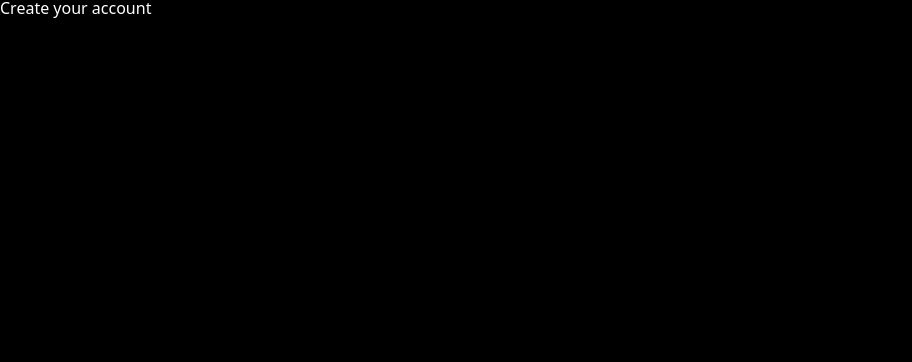
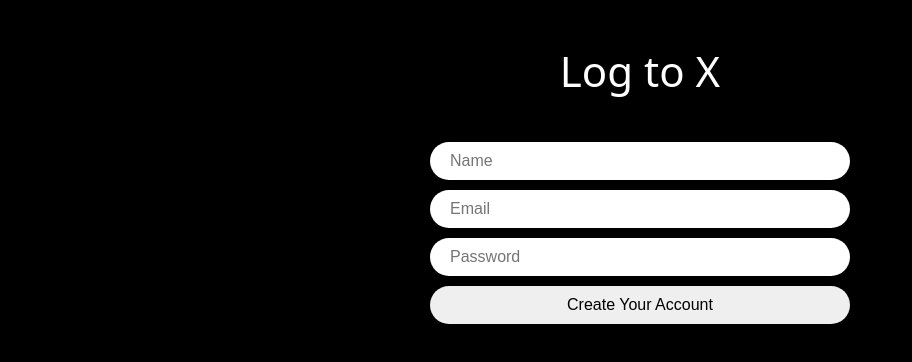
Before and after one commit to GALBICCIM/react-twitter-app, a React (Vite) app: page /create-account in a window 1280 px wide. Shown: the top 362 px of the page, without its empty margins (0-912 px from the left). Built offline with nearby package versions, Linux system fonts and the light colour scheme; the HTML template or start-up script is replaced by a standard one.

Commit message:
Handling exceptions and modify create account router

```diff
--- a/package.json
+++ b/package.json
@@ -10,6 +10,7 @@
     "preview": "vite preview"
   },
   "dependencies": {
+    "firebase": "^10.1.0",
     "react": "^18.2.0",
     "react-dom": "^18.2.0",
     "react-router-dom": "^6.14.2",
--- a/src/App.tsx
+++ b/src/App.tsx
@@ -1,11 +1,14 @@
 import { createBrowserRouter, RouterProvider } from "react-router-dom";
-import Layout from "./components/Layout";
-import Home from "./routes/Home";
-import Profile from "./routes/Profile";
-import CreateAccount from "./routes/Create-account";
-import { Login } from "./routes/Login";
-import { createGlobalStyle } from "styled-components";
-import reset from "styled-reset";
+import Layout from "./components/layout";
+import Home from "./routes/home";
+import Profile from "./routes/profile";
+import CreateAccount from "./routes/create-account";
+import { Login } from "./routes/login";
+import { useEffect, useState } from "react";
+import LoadingScreen from "./components/loading-screen";
+import { auth } from "./firebase";
+import { GlobalStyle } from "./styles/GlobalStyle";
+import styled from "styled-components";
 
 const router = createBrowserRouter([
    {
@@ -32,25 +35,27 @@ const router = createBrowserRouter([
    },
 ]);
 
-const GlobalStyle = createGlobalStyle`
-   ${reset};
-   * {
-
-   }
-
-   body {
-      background-color: black;
-      color: white;
-      font-family: system-ui, -apple-system, BlinkMacSystemFont, 'Segoe UI', Roboto, Oxygen, Ubuntu, Cantarell, 'Open Sans', 'Helvetica Neue', sans-serif;
-   }
+const Wrapper = styled.div`
+   height: 100vh;
+   display: flex;
+   justify-content: center;
 `;
 
 const App = () => {
+   const [isLoading, setIsLoading] = useState(true);
+   const init = async () => {
+      await auth.authStateReady();
+      setIsLoading(false);
+   };
+
+   useEffect(() => {
+      init();
+   }, []);
    return (
-      <>
+      <Wrapper>
          <GlobalStyle />
-         <RouterProvider router={router} />
-      </>
+         {isLoading ? <LoadingScreen /> : <RouterProvider router={router} />}
+      </Wrapper>
    );
 };
 
--- /dev/null
+++ b/src/components/loading-screen.tsx
@@ -0,0 +1,11 @@
+import * as S from "../styles/LoadingStyle";
+
+const LoadingScreen = () => {
+   return (
+      <S.Wrapper>
+         <S.Text>loading...</S.Text>
+      </S.Wrapper>
+   );
+};
+
+export default LoadingScreen;
--- /dev/null
+++ b/src/firebase.ts
@@ -0,0 +1,16 @@
+import { initializeApp } from "firebase/app";
+import { getAuth } from "firebase/auth";
+
+const firebaseConfig = {
+   apiKey: "AIzaSyDCw2S4xKuW9cy7irwb0qTQ3CO-k7kttEs",
+   authDomain: "nwitter-reloaded-d42f4.firebaseapp.com",
+   projectId: "nwitter-reloaded-d42f4",
+   storageBucket: "nwitter-reloaded-d42f4.appspot.com",
+   messagingSenderId: "912769767867",
+   appId: "1:912769767867:web:1f19d1c01c739daff4cc9e",
+};
+
+// Firebase 초기화
+const app = initializeApp(firebaseConfig);
+
+export const auth = getAuth(app);
--- a/src/routes/Create-account.tsx
+++ b/src/routes/Create-account.tsx
@@ -1,5 +1,52 @@
+import { useState } from "react";
+import * as S from "../styles/CreateAccountStyle";
+
 const CreateAccount = () => {
-   return <h1>Create your account</h1>;
+   const [isLoading, setLoading] = useState(false);
+   const [error, setError] = useState("");
+   const [name, setName] = useState("");
+   const [email, setEmail] = useState("");
+   const [password, setPassword] = useState("");
+
+   const onChange = (e: React.ChangeEvent<HTMLInputElement>) => {
+      const {
+         target: { name, value },
+      } = e;
+
+      if (name === "name") setName(value);
+      else if (name === "email") setEmail(value);
+      else if (name === "password") setPassword(value);
+   };
+
+   const onSubmit = (e: React.FormEvent<HTMLFormElement>) => {
+      e.preventDefault();
+
+      // 예외 처리
+      try {
+         // create an account
+         // set the name of the user
+         // redirect to the home page
+      } catch (e) {
+         // setError()
+      } finally {
+         setLoading(false);
+      }
+
+      console.log(name, email, password);
+   };
+
+   return (
+      <S.Wrapper>
+         <S.Title>Log to X</S.Title>
+         <S.Form onSubmit={onSubmit}>
+            <S.Input name="name" onChange={onChange} value={name} placeholder="Name" type="text" required />
+            <S.Input name="email" onChange={onChange} value={email} placeholder="Email" type="email" required />
+            <S.Input name="password" onChange={onChange} value={password} placeholder="Password" type="password" required />
+            <S.Input type="submit" value={isLoading ? "Loading..." : "Create Your Account"} />
+         </S.Form>
+         {error !== "" ? <S.Error>{error}</S.Error> : null}
+      </S.Wrapper>
+   );
 };
 
 export default CreateAccount;
--- /dev/null
+++ b/src/styles/CreateAccountStyle.ts
@@ -0,0 +1,40 @@
+import { styled } from "styled-components";
+
+export const Wrapper = styled.div`
+   height: 100%;
+   width: 420px;
+   display: flex;
+   flex-direction: column;
+   align-items: center;
+   padding: 50px 0px;
+`;
+
+export const Title = styled.h1`
+   font-size: 42px;
+`;
+
+export const Form = styled.form`
+   margin-top: 50px;
+   display: flex;
+   flex-direction: column;
+   gap: 10px;
+   width: 100%;
+`;
+
+export const Input = styled.input`
+   padding: 10px 20px;
+   border-radius: 50px;
+   border: none;
+   font-size: 16px;
+   &[type="submit"] {
+      cursor: pointer;
+      &:hover {
+         opacity: 0.8;
+      }
+   }
+`;
+
+export const Error = styled.span`
+   font-weight: 600;
+   color: tomato;
+`;
--- /dev/null
+++ b/src/styles/GlobalStyle.ts
@@ -0,0 +1,15 @@
+import { createGlobalStyle } from "styled-components";
+import reset from "styled-reset";
+
+export const GlobalStyle = createGlobalStyle`
+   ${reset};
+   * {
+
+   }
+
+   body {
+      background-color: black;
+      color: white;
+      font-family: system-ui, -apple-system, BlinkMacSystemFont, 'Segoe UI', Roboto, Oxygen, Ubuntu, Cantarell, 'Open Sans', 'Helvetica Neue', sans-serif;
+   }
+`;
--- /dev/null
+++ b/src/styles/LoadingStyle.ts
@@ -0,0 +1,12 @@
+import styled from "styled-components";
+
+export const Wrapper = styled.div`
+   height: 100vh;
+   display: flex;
+   justify-content: center;
+   align-items: center;
+`;
+
+export const Text = styled.span`
+   font-size: 24px;
+`;
```
Also changed, not shown: 1 other file (tests, documents, lock files or other folders).
